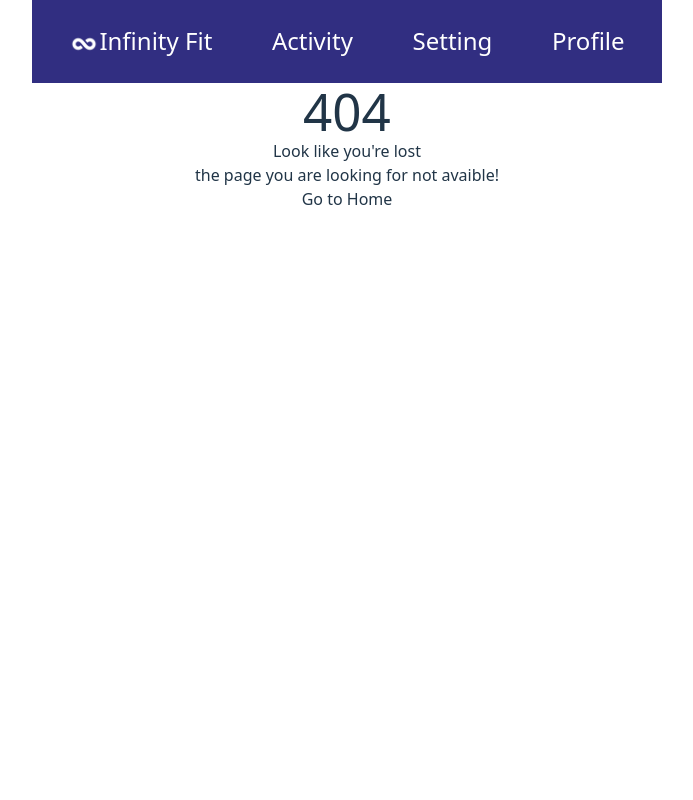
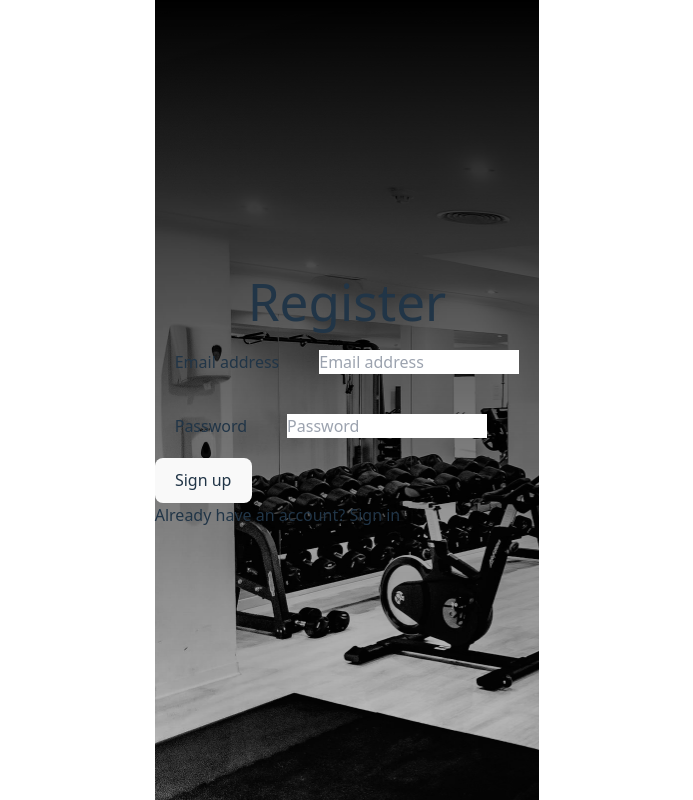
Before and after one commit to JSD5-InfinityFit/front-end-dev, a React (Vite) app: page /register in a window 1280 px wide. Before the commit this address had no page. Shown: the whole page, without its empty margins (293-986 px from the left). Built offline with nearby package versions, Linux system fonts and the light colour scheme.

Commit message:
link to activity and create welcomepage register and login

```diff
--- /dev/null
+++ b/src/pages/LoginPage.jsx
@@ -0,0 +1,51 @@
+
+import { useState } from "react";
+
+
+function LoginPage() {
+  const [email, setEmail] = useState();
+  const [error, setError] = useState('')
+  const [password, setPassword] = useState();
+
+
+
+  return (
+    <div>
+      <h1>Login</h1>
+      <label>Email :</label>
+      <input
+        type="text"
+        placeholder="email"
+        value={email}
+        onChange={(ev) => setEmail(ev.target.value)}
+      />
+      <br></br>
+      <label >Password :</label>
+      <input
+        type="password"
+        placeholder="password"
+        value={password}
+        onChange={(ev) => setPassword(ev.target.value)}
+      />
+      <br></br>
+      <button onClick={()=> {signInWithEmailAndPassword(auth, email, password).catch((error) => {
+          const errorCode = error.code;
+          const errorMessage = error.message;
+			setError(error.message)
+          console.log(errorCode)
+          console.log(errorMessage)
+
+        });
+
+      }}>Login</button>
+
+		<span className="error">{error}</span>
+
+    </div>
+
+
+
+  );
+  }
+
+export default LoginPage;
--- /dev/null
+++ b/src/pages/RegisterPage.jsx
@@ -0,0 +1,89 @@
+import React, { useState } from 'react';
+import { NavLink, useNavigate } from 'react-router-dom';
+import LoginPage from './LoginPage';
+
+
+
+function RegisterPage() {
+    const [email, setEmail] = useState('')
+    const [password, setPassword] = useState('');
+
+    const onSubmit = (e) => {
+        e.preventDefault()
+        const auth = getAuth();
+        createUserWithEmailAndPassword(auth, email, password)
+            .then((userCredential) => {
+                // Signed in
+                updateProfile(auth.currentUser, {
+                    displayName: e.userName, photoURL: "https://cdn0.iconfinder.com/data/icons/communication-456/24/account_profile_user_contact_person_avatar_placeholder-512.png"
+                })
+                const user = userCredential.user;
+                console.log(user);
+            })
+            .catch((error) => {
+                const errorCode = error.code;
+                const errorMessage = error.message;
+                console.log(errorCode, errorMessage);
+                // ..
+            });
+    }
+
+     return (
+        <main className='center'>
+            <section>
+                <div>
+                    <div className='card'>
+                        <h1> Register </h1>
+                        <form >
+                            <div>
+                                <label htmlFor="email-address">
+                                    Email address
+                                </label>
+                                <input
+                                    type="email"
+                                    label="Email address"
+                                    value={email}
+                                    onChange={(e) => setEmail(e.target.value)}
+                                    required
+                                    placeholder="Email address"
+                                />
+                            </div>
+
+                            <div>
+                                <label htmlFor="password">
+                                    Password
+                                </label>
+                                <input
+                                    type="password"
+                                    label="Create password"
+                                    value={password}
+                                    onChange={(e) => setPassword(e.target.value)}
+                                    required
+                                    placeholder="Password"
+                                />
+                            </div>
+
+                            <button
+                                type="submit"
+                                onClick={onSubmit}
+                            >
+                                Sign up
+                            </button>
+
+                        </form>
+
+                        <p>
+                            Already have an account?{' '}
+                            <NavLink to="/login" >
+                                Sign in
+                            </NavLink>
+                        </p>
+                    </div>
+                </div>
+            </section>
+        </main>
+
+     )
+}
+
+export default RegisterPage;
--- /dev/null
+++ b/src/pages/welcome-page.css
@@ -0,0 +1,71 @@
+.center {
+    height: 100vh;
+    flex-direction: column;
+    display: flex;
+    align-items: center;
+    justify-content: center;
+    background: rgb(255,255,255);
+    background: linear-gradient(0deg, rgba(255,255,255,0) 0%, rgba(0,0,0,1) 100%), url('../assets/humphrey.jpg');;
+    background-size: cover;
+}
+
+
+.welcome{
+    color: rgb(255, 255, 255);
+    font-size: 50px;
+    font-weight: bold;
+    font-family: 'Times New Roman', Times, serif;
+    text-shadow: rgba(255, 255, 255, 1) 0px 0px 35px;
+    display: flex;
+    align-items: center;
+    justify-content: center;
+}
+
+.welcome img{
+    width: auto;
+    height: 100px;
+}
+
+.login{
+    position: absolute;
+    right: 2vw;
+}
+
+.login .link{
+    color: white;
+    text-decoration: inherit;
+    cursor: 'pointer';
+}
+
+.register{
+    padding-top: 30vh;
+    flex-direction: column;
+    display: flex;
+    align-items: center;
+    justify-content: center;
+    color: white;
+}
+
+.register .link{
+    text-shadow: rgb(0, 0, 0) 0px 0px 35px;
+    font-size: 20px;
+    margin-bottom: 20px;
+    color: white;
+    text-decoration: inherit;
+    cursor: 'pointer';
+    transition: 0.4s;
+    padding-left: 20px;
+    padding-right: 20px;
+    border: 5px solid white;
+
+}
+.register .link:hover{
+    text-shadow: rgba(0, 0, 0, 0.9) 0px 0px 30px;
+    font-size: 40px;
+}
+.register .link h1{
+    margin: 10px;
+}
+.register .link h2{
+    margin: 10px;
+}
--- /dev/null
+++ b/src/pages/welcome-page.jsx
@@ -0,0 +1,32 @@
+import './welcome-page.css'
+import {Link} from 'react-router-dom'
+import infty from '../assets/Infinity-Symbol.png'
+
+function WelcomePage() {
+    return (
+    <>
+      <div className='login'>
+        <Link to ='./home' className='link'>
+          <h2>Login</h2>
+        </Link>
+      </div>
+
+      <div  className='center'>
+
+        <div className='welcome'>
+          <img src={infty}></img>
+          <h1>INFINITY FIT</h1>
+        </div>
+        <div className='register'>
+          <Link to ='../register' className='link'  >
+            <h1>GET STARTED</h1>
+          </Link>
+
+        </div>
+      </div>
+    </>
+
+    );
+  }
+
+  export default WelcomePage;
```
Also changed, not shown: src/main.jsx (+14 -0 lines), src/assets/humphrey.jpg (added), src/pages/LoginPage.css (added), src/pages/RegisterPage.css (added).
